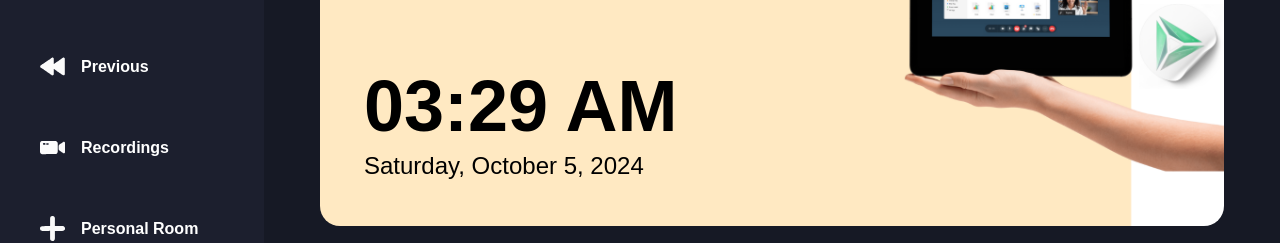
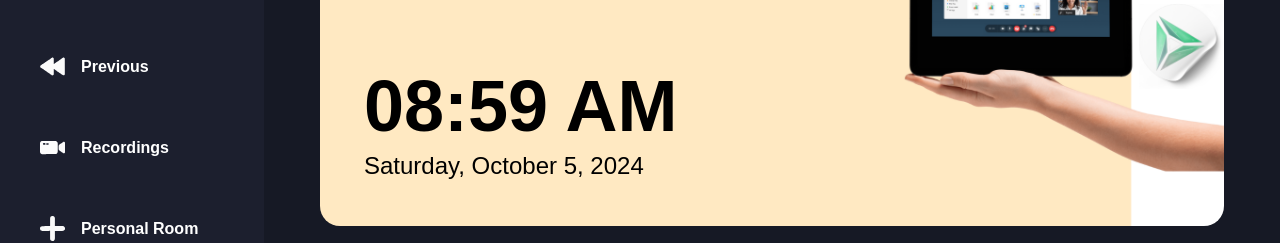
Before and after one commit to Anish202020/callify-meet, a Next.js app: page / in a window 1280 px wide. Shown: the part 236-479 px from the top of the page. Built offline with nearby package versions, Linux system fonts and the light colour scheme; no server answers.

Commit message:
commit changes

```diff
--- a/app/(root)/(home)/page.tsx
+++ b/app/(root)/(home)/page.tsx
@@ -3,8 +3,8 @@
 const Home = () => {
   const now = new Date();
 
-  const time = now.toLocaleTimeString('en-US', { hour: '2-digit', minute: '2-digit' });
-  const date = (new Intl.DateTimeFormat('en-US', { dateStyle: 'full' })).format(now);
+  const time = now.toLocaleTimeString('en-US', { hour: '2-digit', minute: '2-digit',timeZone: 'Asia/Kolkata' });
+  const date = (new Intl.DateTimeFormat('en-US', { dateStyle: 'full',timeZone: 'Asia/Kolkata' })).format(now);
   return (
     <section className='flex size-full flex-col gap-10 text-white'>
       <div className='h-[350px] w-full rounded-[20px] bg-hero bg-cover'>
```
